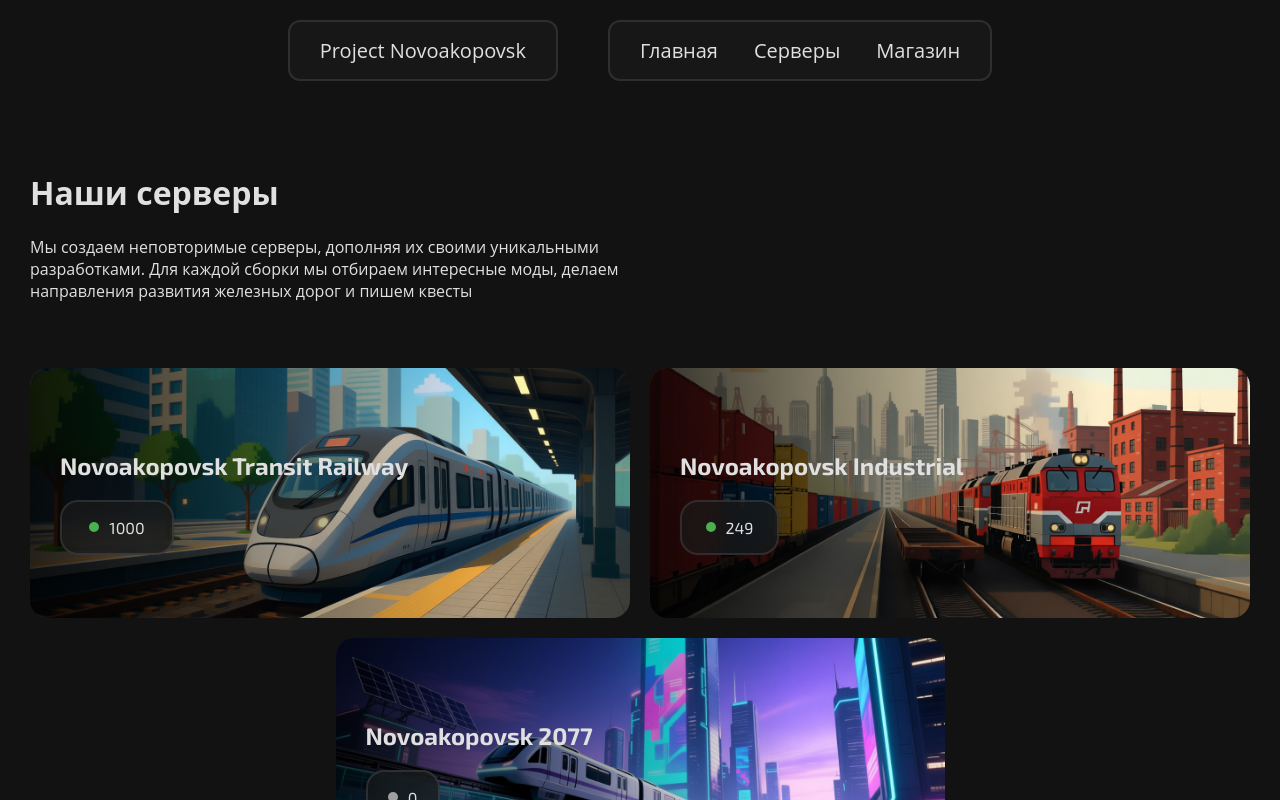
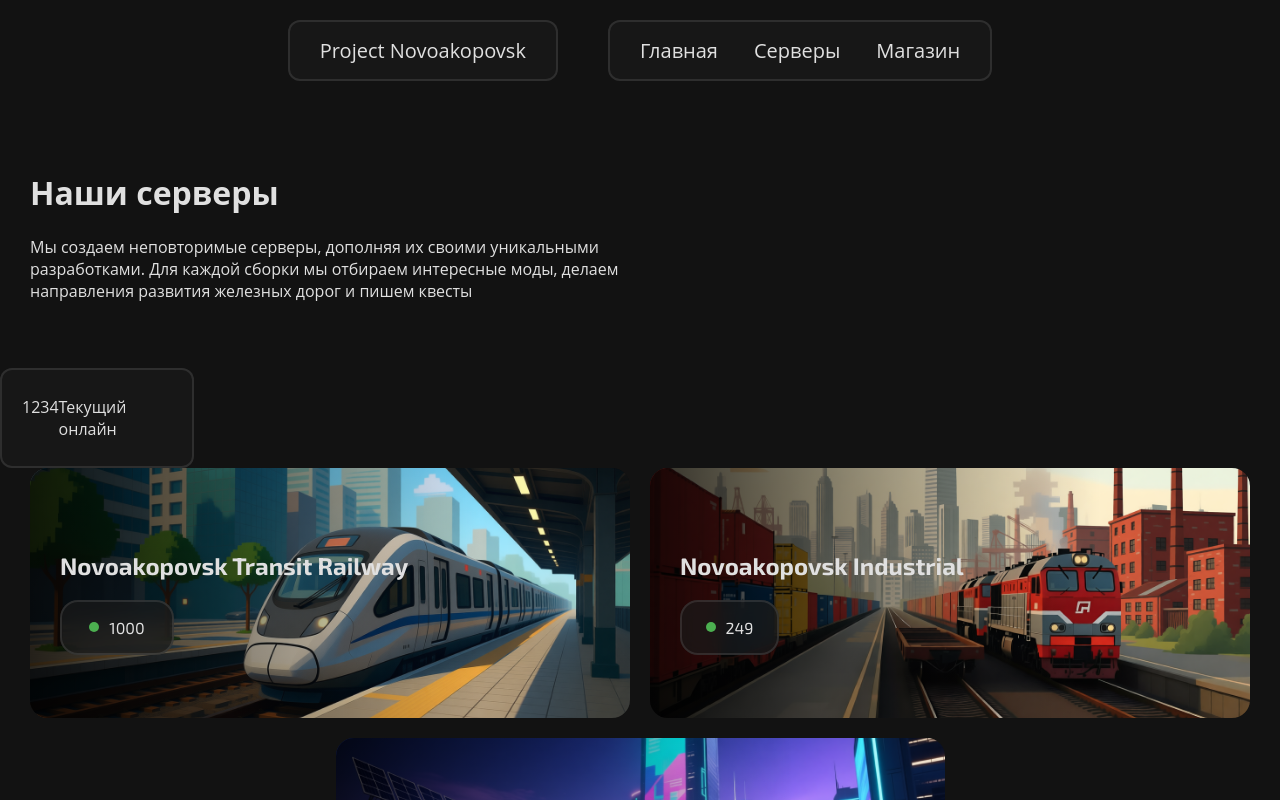
Before and after one commit to xXxEvgenyxXx/course-project, a React (Create React App) app: page /servers in a window 1280 px wide. Shown: the top 800 px of the page. Built offline with nearby package versions, Linux system fonts and the light colour scheme.

Commit message:
feat: testing server online stats

```diff
--- /dev/null
+++ b/src/assets/styles/serverOnlineNumber.css
@@ -0,0 +1,11 @@
+.server-online-number-wrapper {
+    display: flex;
+    justify-content: space-between;
+    background-color: rgba(26, 26, 26, 0.7);
+    backdrop-filter: blur(10px);
+    -webkit-backdrop-filter: blur(10px);
+    border: 2px solid rgba(255, 255, 255, 0.1);
+    border-radius: 12px;
+    padding:10px 20px;
+    width: 150px;
+}
--- a/src/components/pages/ServersPage/ServersPage.tsx
+++ b/src/components/pages/ServersPage/ServersPage.tsx
@@ -4,6 +4,7 @@ import Header from '../../ui/Header/Header';
 import Footer from '../../Footer/Footer';
 import SubServersCards from '../../SubServersCards/SubServersCards';
 import '../../../assets/styles/serversPage.css';
+import ServerOnlineNumberUI from '../../ui/serverOnlineNumber/serverOnlineNumber';
 
 const ServersPage: FC<ServerPageProps> = (props) => {
   // const { title, count = 0, onClick } = props;
@@ -19,6 +20,7 @@ const ServersPage: FC<ServerPageProps> = (props) => {
           направления развития железных дорог и пишем квесты
         </p>
       </div>
+      <ServerOnlineNumberUI statName="Текущий онлайн" statNumber={1234} status="online" />
       <SubServersCards />
       <Footer />
     </div>
--- /dev/null
+++ b/src/components/ui/serverOnlineNumber/serverOnlineNumber.tsx
@@ -0,0 +1,26 @@
+import React, { FC } from 'react';
+import { ServerOnlineNumberUIProps } from './type';
+import '../../../assets/styles/serverOnlineNumber.css'
+// #a0a0a0 при статусе оффлайн
+// #4caf50 при статусе онлайн
+const ServerOnlineNumberUI: FC<ServerOnlineNumberUIProps> = (props) => {
+    let colorStatus: string = '#4caf50';
+    if (props.status === 'offline') {
+        colorStatus = '#a0a0a0';
+    }
+    const statusColor: React.CSSProperties = {
+        backgroundColor: colorStatus
+    }
+
+    return (
+        <div className="server-online-number-wrapper">
+            <div className="server-online-number">
+                <div style={statusColor} className="server-online-status"></div>
+                <p>{props.statNumber}</p>
+            </div>
+            <p>{props.statName}</p>
+        </div>
+    );
+};
+
+export default ServerOnlineNumberUI;
--- /dev/null
+++ b/src/components/ui/serverOnlineNumber/type.ts
@@ -0,0 +1,5 @@
+export type ServerOnlineNumberUIProps = {
+  statName: string,
+  statNumber:number,
+  status: "online" | "offline"
+};
```
